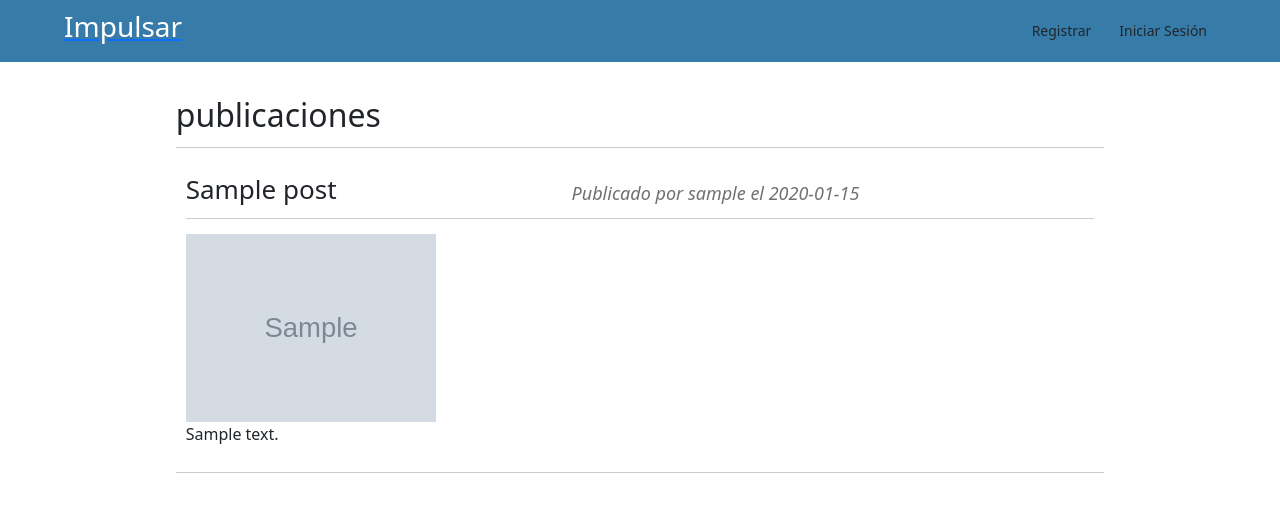
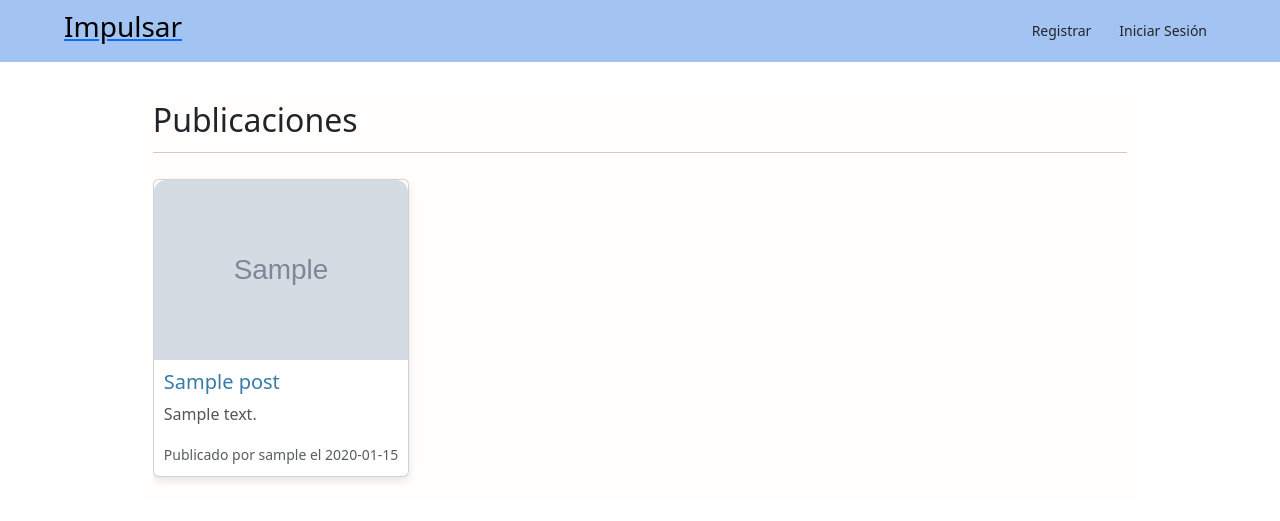
Before and after one commit to Franv-Dev/IMPULSAR, a Flask app: page / in a window 1280 px wide. Shown: the top 521 px of the page. Run offline with Flask 3, Linux system fonts and the light colour scheme; tables that the repository leaves empty hold one stand-in row (values such as "Sample post"); grey boxes marked "Sample" are stand-in pictures.

Commit message:
prueba front

```diff
--- a/static/css/styles.css
+++ b/static/css/styles.css
@@ -1,148 +1,156 @@
-/*
+/* =========================
    RESET Y TIPOGRAFÍA
- */
-*{
-    padding: 0;           /* Quita el padding por defecto de todos los elementos */
-    margin: 0;            /* Quita el margin por defecto de todos los elementos */
-    box-sizing: border-box; /* Hace que el padding y border se incluyan en el ancho y alto */
+========================= */
+* {
+    padding: 0;
+    margin: 0;
+    box-sizing: border-box;
 }
 
-body{
-    font-family: 'Segoe UI', Tahoma, Geneva, Verdana, sans-serif; /* Fuente de todo el body */
-    font-size: 20px;       /* Tamaño de letra base */
-    background-color: #f9f9f9; /* Color de fondo general */
+body {
+    font-family: 'Segoe UI', Tahoma, Geneva, Verdana, sans-serif;
+    font-size: 20px;
+    background-color: #f5f5f5; /* gris muy claro */
+    color: #333;
 }
 
-/*
-HEADER / NAVBAR */
-.header{
-    background-color: #377ba8; /* Fondo azul de la barra superior */
-    padding: 10px 0;           /* Espacio arriba y abajo del header */
+/* =========================
+   HEADER / NAVBAR
+========================= */
+.header {
+    background-color: #a3c4f3; /* azul pastel */
+    padding: 10px 0;
 }
 
 .navbar-custom {
-    display: flex;                  /* Flexbox para distribuir elementos */
-    justify-content: space-between; /* Espacio entre logo y menú */
-    align-items: center;            /* Centra verticalmente los elementos */
-    max-width: 90%;                 /* Ancho máximo del header */
-    margin: 0 auto;                 /* Centra el header horizontalmente */
+    display: flex;
+    justify-content: space-between;
+    align-items: center;
+    max-width: 90%;
+    margin: 0 auto;
 }
 
 .navbar-custom h1 {
-    color: #fff;           /* Color blanco del título */
-    font-size: 28px;       /* Tamaño del título */
-    text-decoration: none; /* Quita subrayado si es link */
+    color: #000000;
+    font-size: 28px;
+    text-decoration: none;
 }
 
 .navbar-custom nav {
-    display: flex;        /* Pone los links en línea horizontal */
-    align-items: center;  /* Centra verticalmente */
-    gap: 10px;            /* Espacio entre cada link o elemento */
+    display: flex;
+    align-items: center;
+    gap: 10px;
 }
 
-/* NAV ITEMS RESPONSIVE */
+/* NAV RESPONSIVE */
 @media (max-width: 768px) {
     .navbar-custom {
-        flex-direction: column;    /* Logo arriba y menú debajo */
-        align-items: flex-start;   /* Alinea a la izquierda */
+        flex-direction: column;
+        align-items: flex-start;
     }
     .navbar-custom nav {
-        flex-direction: column;    /* Menú vertical */
-        align-items: flex-start;   /* Alinea a la izquierda */
-        gap: 5px;                  /* Menor separación vertical */
-        margin-top: 10px;          /* Separación entre logo y menú */
+        flex-direction: column;
+        align-items: flex-start;
+        gap: 5px;
+        margin-top: 10px;
     }
 }
 
-/* IMAGEN DE USUARIO */
+/* IMAGEN USUARIO */
 .navbar-custom img {
-    width: 30px;        /* Ancho de la imagen */
-    height: 30px;       /* Alto de la imagen */
-    border-radius: 50%; /* Hace la imagen redonda */
-    object-fit: cover;  /* Ajusta la imagen al contenedor sin deformarla */
+    width: 30px;
+    height: 30px;
+    border-radius: 50%;
+    object-fit: cover;
 }
 
 /* BOTONES PERSONALIZADOS */
 .btn-custom {
-    background-color: #377ba8; /* Fondo azul */
-    color: #fff;               /* Texto blanco */
-    border-radius: 5px;        /* Bordes redondeados */
-    padding: 5px 12px;         /* Espaciado interno */
-    text-decoration: none;     /* Quita subrayado */
-    font-size: 14px;           /* Tamaño del texto */
-    transition: background-color 0.3s ease; /* Suaviza el cambio de color al hover */
-    border: none;              /* Sin borde predeterminado */
+    background-color: #f7d6a3; /* crema pastel */
+    color: #333;
+    border-radius: 5px;
+    padding: 5px 12px;
+    text-decoration: none;
+    font-size: 14px;
+    transition: background-color 0.3s ease;
+    border: none;
 }
 
 .btn-custom:hover {
-    background-color: #2c6c97; /* Cambia color al pasar mouse */
-    color: #fff;                /* Mantiene texto blanco */
+    background-color: #e0b87d;
+    color: #fff;
 }
 
-/* CONTENT*/
+/* =========================
+   CONTENIDO PRINCIPAL
+========================= */
 .content {
-    max-width: 85%;       /* Ancho máximo del contenido */
-    margin: 20px auto;    /* Centra horizontalmente y separa del header */
-    padding: 10px;        /* Espacio interno */
-    background-color: #fff; /* Fondo blanco */
-    border-radius: 8px;   /* Bordes redondeados */
+    max-width: 90%;
+    margin: 20px auto;
+    padding: 15px;
+    background-color: #fffefc; /* crema suave */
+    border-radius: 10px;
 }
 
 /* HEADER DE SECCIÓN */
 .content header {
-    display: flex;                  /* Flex para separar título de posibles botones */
-    justify-content: space-between; /* Espacio entre elementos */
-    align-items: center;            /* Centra verticalmente */
-    border-bottom: 1px solid #ccc;  /* Línea debajo */
-    padding-bottom: 5px;            /* Separación debajo del header */
-    margin-bottom: 15px;            /* Separación con el contenido siguiente */
+    display: flex;
+    justify-content: space-between;
+    align-items: center;
+    border-bottom: 1px solid #ccc;
+    padding-bottom: 5px;
+    margin-bottom: 15px;
 }
 
 /* FLASH MESSAGES */
 .flash, .alert {
-    background-color: #707070; /* Fondo gris */
-    color: #fff;               /* Texto blanco */
-    padding: 10px;             /* Espaciado interno */
-    margin-bottom: 10px;       /* Separación entre mensajes */
-    border-radius: 5px;        /* Bordes redondeados */
+    background-color: #d3d3d3; /* gris pastel */
+    color: #333;
+    padding: 10px;
+    margin-bottom: 10px;
+    border-radius: 5px;
 }
 
-/* ARTÍCULOS / BLOG*/
+/* =========================
+   ARTÍCULOS / PUBLICACIONES
+========================= */
 article {
-    padding: 10px;             /* Espaciado interno */
-    margin-bottom: 15px;       /* Separación entre artículos */
-    border-bottom: 1px solid #ccc; /* Línea divisoria */
+    padding: 10px;
+    margin-bottom: 15px;
+    border-bottom: 1px solid #ccc;
 }
 
 article header {
-    display: flex;                  /* Flexbox para título y meta info */
-    justify-content: space-between; /* Separar título y autor/fecha */
-    align-items: center;            /* Centrado vertical */
-    margin-bottom: 8px;             /* Espacio debajo del header */
+    display: flex;
+    justify-content: space-between;
+    align-items: center;
+    margin-bottom: 8px;
 }
 
 article header h1 {
-    font-size: 26px; /* Tamaño del título */
+    font-size: 26px;
 }
 
 article header .about {
-    font-style: italic; /* Cursiva */
-    color: #707070;     /* Gris */
+    font-style: italic;
+    color: #707070;
     font-size: 18px;
 }
 
-/* FORMULARIOS*/
+/* =========================
+   FORMULARIOS
+========================= */
 .form-container {
-    display: flex;             /* Flexbox para centrar */
-    justify-content: center;   /* Centra horizontal */
-    align-items: center;       /* Centra vertical */
-    min-height: 80vh;          /* Ocupa casi toda la altura de la ventana */
+    display: flex;
+    justify-content: center;
+    align-items: center;
+    min-height: 80vh;
 }
 
 .register, .login {
-    width: 90%;          /* Ocupa 90% del contenedor en móviles */
-    max-width: 400px;    /* Máximo ancho */
-    background-color: #f2f2f2;
+    width: 90%;
+    max-width: 400px;
+    background-color: #f7f7f7;
     border-radius: 8px;
     box-shadow: 0 0 10px rgba(0,0,0,0.1);
     padding: 20px;
@@ -150,7 +158,7 @@ article header .about {
 
 form {
     display: flex;
-    flex-direction: column; /* Los inputs van uno debajo de otro */
+    flex-direction: column;
 }
 
 form label,
@@ -162,23 +170,109 @@ form textarea {
     padding: 10px;
 }
 
-form input[type=submit]{
+form input[type=submit] {
     margin-top: 15px;
-    background-color: #377ba8;
+    background-color: #a3c4f3; /* azul pastel */
     color: #fff;
     border: none;
     border-radius: 5px;
     padding: 10px;
-    cursor: pointer;             /* Cambia cursor al pasar sobre botón */
-    transition: background-color 0.3s ease; /* Suaviza el cambio de color */
+    cursor: pointer;
+    transition: background-color 0.3s ease;
 }
 
 form input[type=submit]:hover {
-    background-color: #2c6c97;
+    background-color: #7faee3;
 }
 
 /* LOGIN FORM ESPECIAL */
 .login {
-    max-width: 350px;   /* Máximo ancho del login */
-    margin: 0 auto;     /* Centra horizontalmente */
+    max-width: 350px;
+    margin: 0 auto;
 }
+
+/* =========================
+   SLIDER DE PUBLICACIONES
+========================= */
+.post-slider {
+    display: flex;
+    overflow-x: auto;
+    gap: 20px;
+    padding: 10px 0;
+    scroll-behavior: smooth;
+}
+
+.post-slider::-webkit-scrollbar {
+    display: none;
+}
+
+/* TARJETAS DE PUBLICACIONES */
+.post-card {
+    min-width: 250px;
+    max-width: 300px;
+    flex: 0 0 auto;
+    border-radius: 12px;
+    box-shadow: 0 4px 8px rgba(0,0,0,0.1);
+    background-color: #fff;
+    transition: transform 0.2s;
+}
+
+.post-card:hover {
+    transform: translateY(-5px);
+}
+
+.post-card img {
+    border-top-left-radius: 12px;
+    border-top-right-radius: 12px;
+    height: 180px;
+    object-fit: cover;
+}
+
+.post-card .card-body {
+    padding: 10px;
+}
+
+.post-card .card-title {
+    font-size: 20px;
+    color: #377ba8; /* azul pastel */
+    margin-bottom: 8px;
+}
+
+.post-card .card-text {
+    font-size: 16px;
+    color: #555;
+}
+
+.post-card small.text-muted {
+    font-size: 14px;
+    color: #999;
+}
+
+.post-card .btn-outline-primary {
+    border-color: #a3c4f3;
+    color: #377ba8;
+}
+
+.post-card .btn-outline-primary:hover {
+    background-color: #a3c4f3;
+    color: #fff;
+}
+
+.post-card .btn-outline-danger {
+    border-color: #f7d6a3;
+    color: #c96c6c;
+}
+
+.post-card .btn-outline-danger:hover {
+    background-color: #f7d6a3;
+    color: #fff;
+}
+
+/* =========================
+   MEDIA QUERIES RESPONSIVE
+========================= */
+@media (max-width: 768px) {
+    .post-card {
+        min-width: 200px;
+    }
+}
--- a/templates/blog/index.html
+++ b/templates/blog/index.html
@@ -1,41 +1,36 @@
 {% extends 'base.html' %}
+
 {% block header %}
-
-    <h2>{% block title %} publicaciones {% endblock %} </h2>
-    {% if g.user %}
-        {% if g.user.rol =="enterprising" %}
-        <a href="{{url_for('blog.create')}}">Nueva Publicación</a>
-        {% endif %}
+<h2>{% block title %} Publicaciones {% endblock %}</h2>
+{% if g.user %}
+    {% if g.user.rol == "enterprising" %}
+    <a href="{{ url_for('blog.create') }}" class="btn btn-custom btn-sm">Nueva Publicación</a>
     {% endif %}
-
+{% endif %}
 {% endblock %}
 
 {% block content %}
+<!-- SLIDER DE PUBLICACIONES -->
+<div class="post-slider">
     {% for post in posts %}
-        <article>
-            <header>
-                <div>
-                    <h1> {{ post.title }}</h1>
-                </div>
+    <div class="post-card card">
+        {% if post.image %}
+        <img src="{{ url_for('static', filename='uploads/' + post.image) }}" class="card-img-top" alt="Imagen {{ post.title }}">
+        {% endif %}
+        <div class="card-body">
+            <h5 class="card-title">{{ post.title }}</h5>
+            <p class="card-text">{{ post.body }}</p>
 
-                <div class="about">
-                    Publicado por {{get_user(post.author).username}}
-                    el {{ post.created.strftime('%Y-%m-%d')}}
-                </div>
-                <div>
-                    {% if g.user.id == post.author %}
-                        <a href="{{url_for('blog.update' , id=post.id)}}">Editar</a>
-                        <a href="{{url_for('blog.delete' , id=post.id)}}">Eliminar</a>
-                    {% endif %}
-                </div>
-            </header>
-            <div>
-                {% if post.image %}
-                    <img src="{{ url_for('static', filename='uploads/' + post.image) }}" alt="imagen" width="250">
-                {% endif %}
-                <p>{{ post.body }}</p>
+            <p class="card-text"><small class="text-muted">Publicado por {{ get_user(post.author).username }} el {{ post.created.strftime('%Y-%m-%d') }}</small></p>
+
+            {% if g.user.id == post.author %}
+            <div class="d-flex gap-2">
+                <a href="{{ url_for('blog.update', id=post.id) }}" class="btn btn-sm btn-outline-primary">Editar</a>
+                <a href="{{ url_for('blog.delete', id=post.id) }}" class="btn btn-sm btn-outline-danger">Eliminar</a>
             </div>
-        </article>
+            {% endif %}
+        </div>
+    </div>
     {% endfor %}
-
+</div>
 {% endblock %}
--- a/templates/blog/update.html
+++ b/templates/blog/update.html
@@ -2,7 +2,7 @@
 
 {% block header %}
 
-    <h2>{% block title %} actualizar publicacion {% endblock %} </h2>
+    <h2>{% block title %} Actualizar publicacion {% endblock %} </h2>
 
 {% endblock %}
 
```
Also changed, not shown: static/uploads/QHIGLCGBRFHF5ICDY5JNZ4JBVU.jpg (added), static/uploads/WJKT5TQI75BQDAPFM5SYEFSAUA.jpg (added), static/uploads/la-mona-kissjpg.jpg (added), static/uploads/la-mona-pjpg.png (added).
